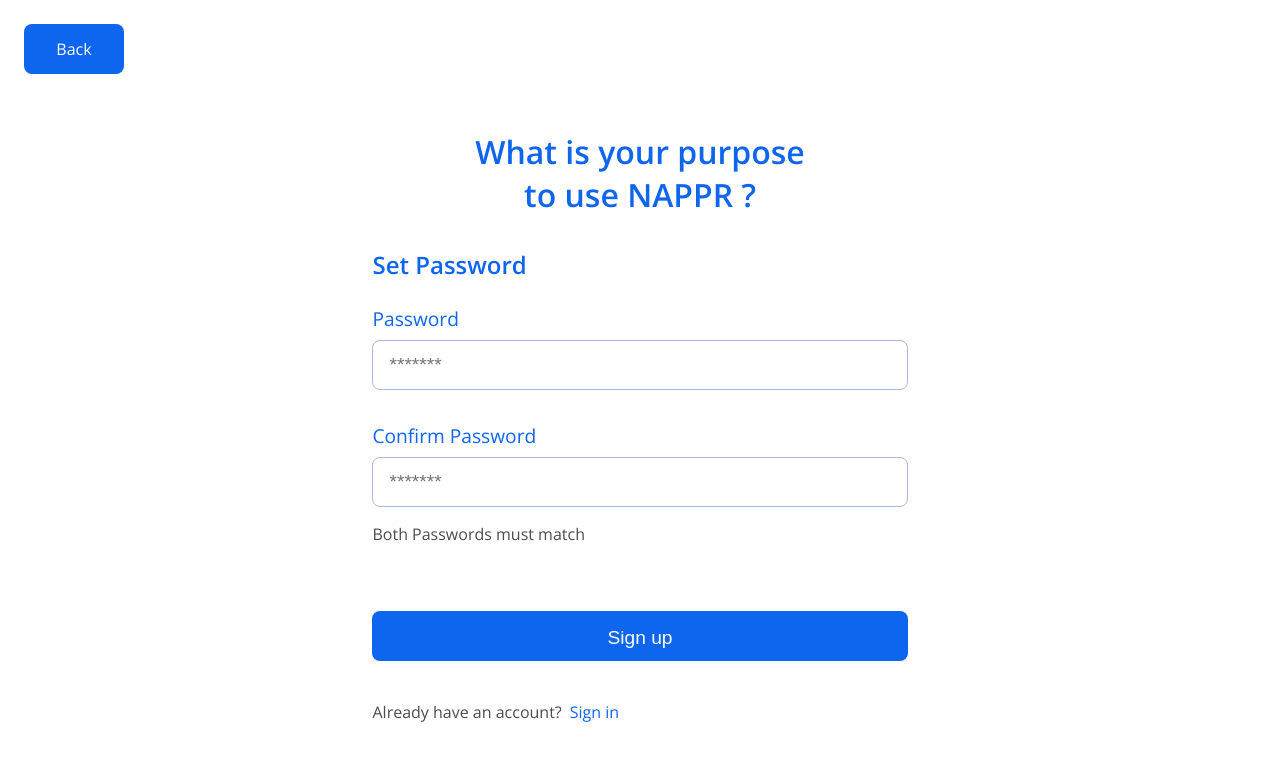
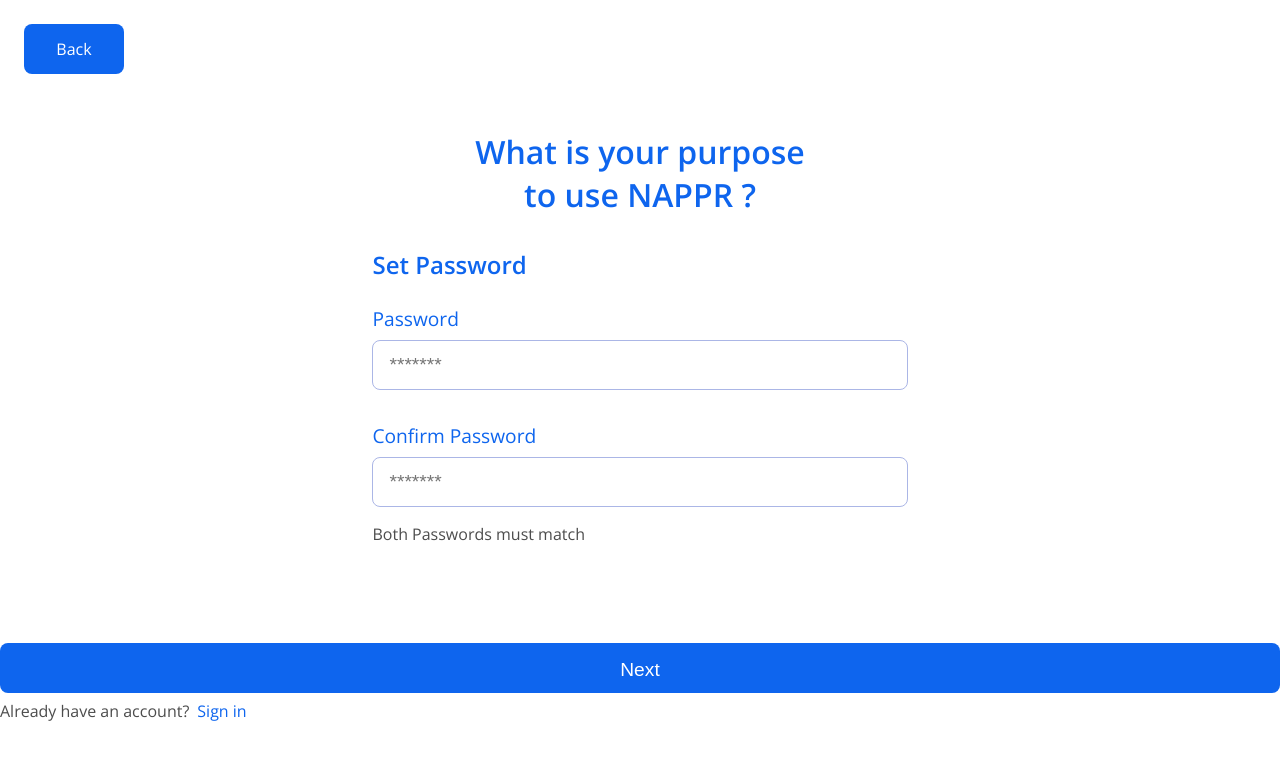
Before and after one commit to napprco/nappr-web-app, a React (Create React App) app: page /signup in a window 1280 px wide. Shown: the top 760 px of the page. Built offline with nearby package versions, Linux system fonts and the light colour scheme.

Commit message:
Update UI changes to signup form

```diff
--- a/src/pages/SignUP/SignUp.tsx
+++ b/src/pages/SignUP/SignUp.tsx
@@ -13,6 +13,15 @@
         {/* <FirstStep /> */}
         {/* <SecondStep /> */}
         <ThirdStep />
+        <button type='submit' className='submit-btn'>
+          <p className='submit-btn-link'>Next</p>
+        </button>
+        <p className='form-question info-form-question'>
+          Already have an account?
+          <Link to='/signin' className='signup-btn'>
+            Sign in
+          </Link>{' '}
+        </p>
       </form>
     </>
   );
--- a/src/pages/SignUP/ThirdStep.tsx
+++ b/src/pages/SignUP/ThirdStep.tsx
@@ -25,17 +25,6 @@
             <p id='password-match-text'>Both Passwords must match </p>
           </div>
         </div>
-        <button type='submit' className='submit-btn'>
-          <Link to='/home' className='submit-btn-link'>
-            Sign up
-          </Link>
-        </button>
-        <p className='form-question'>
-          Already have an account?
-          <Link to='/signup' className='signup-btn'>
-            Sign in
-          </Link>{' '}
-        </p>
       </div>
     </div>
   );
```
Also changed, not shown: src/pages/SignUP/FirstStep.tsx (+0 -9 lines), src/pages/SignUP/SecondStep.tsx (+0 -12 lines).
